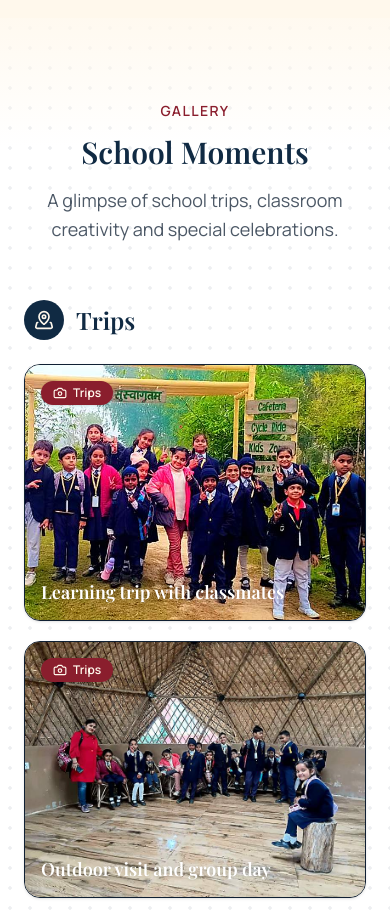
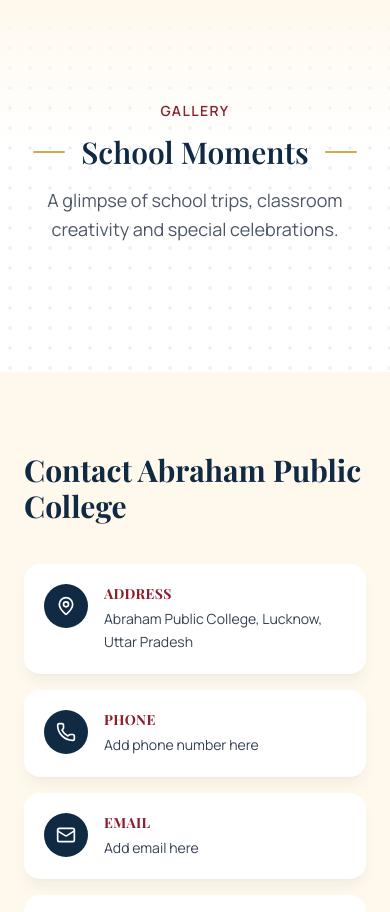
Before and after one commit to shopfrontstudio/Abraham-public-college, a React (Vite) app: page / in a window 390 px wide. Shown: the part 4640-5552 px from the top of the page. Built offline with nearby package versions, Linux system fonts and the light colour scheme; a web font is replaced by a local one.

Commit message:
Restore gallery stickers with stacked photo viewer

```diff
--- a/src/components/Gallery.jsx
+++ b/src/components/Gallery.jsx
@@ -1,53 +1,204 @@
-import { Camera, MapPinned, Sparkles } from "lucide-react";
+import { useState } from "react";
+import { Building2, Camera, ChevronLeft, ChevronRight, MapPinned, School, Sparkles, Users, X } from "lucide-react";
 import { content } from "../content";
 import Reveal, { RevealGroup, RevealItem } from "./Reveal";
-import TiltCard from "./TiltCard";
+import { DashedHeading } from "./Approach";
 
-const groupStyles = {
-  Trips: {
+const categoryStyles = {
+  navy: {
+    icon: Building2,
+    gradient: "from-navy to-navy-deep",
+    chip: "bg-white/90 text-navy",
+  },
+  maroon: {
+    icon: School,
+    gradient: "from-maroon to-maroon-dark",
+    chip: "bg-white/90 text-maroon",
+  },
+  gold: {
+    icon: Users,
+    gradient: "from-gold to-[#a87c2a]",
+    chip: "bg-navy/90 text-cream",
+  },
+  green: {
     icon: MapPinned,
-    sectionClass: "md:grid-cols-2",
-    cardClass: "aspect-[4/3]",
-    stickerClass: "bg-maroon text-cream",
+    gradient: "from-green-accent to-navy",
+    chip: "bg-white/90 text-green-accent",
   },
-  Activities: {
+  blue: {
     icon: Sparkles,
-    sectionClass: "sm:grid-cols-2 lg:grid-cols-3",
-    cardClass: "aspect-[5/4]",
-    stickerClass: "bg-gold text-navy",
+    gradient: "from-blue-accent to-navy",
+    chip: "bg-white/90 text-blue-accent",
   },
 };
 
-function GalleryCard({ item, group, index }) {
-  const style = groupStyles[group.label];
+function imagePath(path) {
+  if (!path) return "";
+  if (/^https?:\/\//.test(path)) return path;
+  return `${import.meta.env.BASE_URL}${path.replace(/^\//, "")}`;
+}
+
+function GallerySticker({ category, onOpen }) {
+  const style = categoryStyles[category.accent] ?? categoryStyles.navy;
+  const CategoryIcon = style.icon;
+  const hasPhotos = category.items.length > 0;
+  const previewPhotos = category.items.slice(0, 4);
 
   return (
-    <TiltCard
-      max={group.label === "Trips" ? 4 : 3}
-      className={`group relative w-full overflow-hidden rounded-2xl border border-gold-light bg-cream shadow-sm transition-shadow duration-300 hover:shadow-xl hover:shadow-navy/10 ${style.cardClass}`}
+    <button
+      type="button"
+      onClick={() => hasPhotos && onOpen(category)}
+      className={`group relative aspect-[4/3] w-full overflow-hidden rounded-2xl text-left shadow-lg shadow-navy/10 ring-1 ring-transparent transition-all duration-300 hover:-translate-y-1.5 hover:shadow-2xl hover:shadow-navy/15 hover:ring-gold/45 focus-visible:ring-2 focus-visible:ring-gold ${hasPhotos ? "cursor-pointer" : "cursor-default"}`}
+      aria-label={hasPhotos ? `Open ${category.label} gallery` : category.label}
     >
+      <div className={`absolute inset-0 bg-gradient-to-br ${style.gradient}`} />
+      <div className="absolute inset-0 bg-gradient-to-t from-black/55 via-black/0 to-white/10" />
+
+      {hasPhotos ? (
+        <div className="absolute inset-0">
+          {previewPhotos.map((item, index) => (
             <img
-        src={item.image}
-        alt={item.alt}
-        loading={index > 1 ? "lazy" : "eager"}
-        className="h-full w-full object-cover transition-transform duration-700 ease-out group-hover:scale-105"
+              key={item.image}
+              src={imagePath(item.image)}
+              alt=""
+              loading="lazy"
+              aria-hidden="true"
+              className={`absolute left-1/2 top-1/2 h-[70%] w-[76%] rounded-xl border-2 border-white/80 object-cover shadow-2xl transition-all duration-500 ease-out group-hover:scale-105 group-focus-visible:scale-105 ${
+                index === 0
+                  ? "-translate-x-1/2 -translate-y-1/2 rotate-[-7deg] group-hover:-translate-x-[58%] group-hover:-translate-y-[54%] group-hover:rotate-[-13deg]"
+                  : index === 1
+                    ? "-translate-x-[46%] -translate-y-[47%] rotate-[5deg] group-hover:-translate-x-[43%] group-hover:-translate-y-[53%] group-hover:rotate-[10deg]"
+                    : index === 2
+                      ? "-translate-x-[52%] -translate-y-[43%] rotate-[13deg] group-hover:-translate-x-[36%] group-hover:-translate-y-[37%] group-hover:rotate-[18deg]"
+                      : "-translate-x-[48%] -translate-y-[49%] rotate-[-1deg] group-hover:-translate-x-[50%] group-hover:-translate-y-[39%] group-hover:rotate-[2deg]"
+              }`}
+              style={{ zIndex: index + 1 }}
             />
-      <div className="absolute inset-0 bg-gradient-to-t from-navy-dark/75 via-navy-dark/10 to-transparent" />
-      <span
-        className={`absolute left-4 top-4 inline-flex items-center gap-1.5 rounded-full px-3 py-1 font-body text-xs font-semibold shadow-sm ${style.stickerClass}`}
+          ))}
+          <div className="absolute inset-0 bg-gradient-to-t from-navy-deep/75 via-navy-deep/10 to-transparent" />
+        </div>
+      ) : (
+        <div className="absolute inset-0 opacity-80 transition-transform duration-500 group-hover:scale-105">
+          <div className="absolute left-[18%] top-[18%] h-20 w-20 rounded-full bg-white/10 blur-2xl" />
+          <div className="absolute bottom-[16%] right-[14%] h-28 w-28 rounded-full bg-gold/20 blur-3xl" />
+        </div>
+      )}
+
+      <span className={`absolute left-4 top-4 inline-flex items-center gap-2 rounded-full px-3 py-1.5 font-body text-xs font-bold shadow-sm ${style.chip}`}>
+        <CategoryIcon className="h-4 w-4" aria-hidden="true" />
+        {hasPhotos ? `${category.items.length} photos` : "Sticker"}
+      </span>
+
+      <span className="absolute bottom-4 left-4 right-4 flex items-center justify-between gap-3">
+        <span className="font-body text-sm font-bold text-white drop-shadow md:text-base">
+          {category.label}
+        </span>
+        {hasPhotos && (
+          <span className="flex h-8 w-8 shrink-0 items-center justify-center rounded-full bg-white/90 text-navy shadow-sm transition-transform duration-300 group-hover:translate-x-1">
+            <Camera className="h-4 w-4" aria-hidden="true" />
+          </span>
+        )}
+      </span>
+    </button>
+  );
+}
+
+function GalleryModal({ category, onClose }) {
+  const [activeIndex, setActiveIndex] = useState(0);
+  const activeItem = category.items[activeIndex];
+
+  const showPrevious = () => {
+    setActiveIndex((index) => (index === 0 ? category.items.length - 1 : index - 1));
+  };
+
+  const showNext = () => {
+    setActiveIndex((index) => (index === category.items.length - 1 ? 0 : index + 1));
+  };
+
+  return (
+    <div
+      className="fixed inset-0 z-[80] flex items-center justify-center bg-navy-deep/55 px-4 py-8 backdrop-blur-sm"
+      role="dialog"
+      aria-modal="true"
+      aria-label={`${category.label} photos`}
+      onClick={onClose}
     >
-        <Camera className="h-3.5 w-3.5" aria-hidden="true" />
-        {group.sticker}
-      </span>
-      <p className="absolute bottom-4 left-4 right-4 font-heading text-lg font-semibold leading-tight text-white drop-shadow">
-        {item.label}
+      <div
+        className="relative max-h-[88vh] w-full max-w-5xl overflow-hidden rounded-3xl border border-white/35 bg-white/20 shadow-2xl shadow-navy/35 backdrop-blur-2xl"
+        onClick={(event) => event.stopPropagation()}
+      >
+        <div className="absolute inset-0 bg-gradient-to-br from-white/45 via-cream/25 to-white/10" aria-hidden="true" />
+        <div className="relative grid gap-5 p-4 md:grid-cols-[1fr_16rem] md:p-6">
+          <div className="relative overflow-hidden rounded-2xl bg-navy-deep/20">
+            <img
+              src={imagePath(activeItem.image)}
+              alt={activeItem.alt}
+              className="max-h-[62vh] min-h-[18rem] w-full object-contain"
+            />
+            <button
+              type="button"
+              onClick={showPrevious}
+              className="absolute left-3 top-1/2 flex h-10 w-10 -translate-y-1/2 items-center justify-center rounded-full bg-white/85 text-navy shadow-lg transition-colors hover:bg-white"
+              aria-label="Previous photo"
+            >
+              <ChevronLeft className="h-5 w-5" aria-hidden="true" />
+            </button>
+            <button
+              type="button"
+              onClick={showNext}
+              className="absolute right-3 top-1/2 flex h-10 w-10 -translate-y-1/2 items-center justify-center rounded-full bg-white/85 text-navy shadow-lg transition-colors hover:bg-white"
+              aria-label="Next photo"
+            >
+              <ChevronRight className="h-5 w-5" aria-hidden="true" />
+            </button>
+          </div>
+
+          <div className="flex min-h-0 flex-col">
+            <div className="flex items-start justify-between gap-4">
+              <div>
+                <p className="font-body text-xs font-bold uppercase tracking-[0.22em] text-maroon">
+                  {category.label}
                 </p>
-    </TiltCard>
+                <h3 className="mt-2 font-heading text-2xl font-bold text-navy">
+                  {activeItem.label}
+                </h3>
+              </div>
+              <button
+                type="button"
+                onClick={onClose}
+                className="flex h-10 w-10 shrink-0 items-center justify-center rounded-full bg-white/85 text-navy shadow-sm transition-colors hover:bg-white"
+                aria-label="Close gallery"
+              >
+                <X className="h-5 w-5" aria-hidden="true" />
+              </button>
+            </div>
+
+            <div className="mt-5 grid max-h-72 grid-cols-3 gap-3 overflow-y-auto pr-1 md:grid-cols-2">
+              {category.items.map((item, index) => (
+                <button
+                  key={item.image}
+                  type="button"
+                  onClick={() => setActiveIndex(index)}
+                  className={`aspect-square overflow-hidden rounded-xl border-2 bg-white/35 transition-all ${
+                    activeIndex === index ? "border-gold shadow-lg shadow-gold/20" : "border-white/55 opacity-80 hover:opacity-100"
+                  }`}
+                  aria-label={`View ${item.label}`}
+                >
+                  <img src={imagePath(item.image)} alt="" className="h-full w-full object-cover" aria-hidden="true" />
+                </button>
+              ))}
+            </div>
+          </div>
+        </div>
+      </div>
+    </div>
   );
 }
 
 function Gallery() {
   const { gallery } = content;
+  const [selectedCategory, setSelectedCategory] = useState(null);
+  const categories = gallery.categories ?? [];
 
   return (
     <section className="relative overflow-hidden bg-white py-20 md:py-28">
@@ -61,7 +212,7 @@
               Gallery
             </span>
             <h2 className="mt-3 font-heading text-3xl font-semibold text-navy md:text-4xl">
-              {gallery.heading}
+              <DashedHeading>{gallery.heading}</DashedHeading>
             </h2>
             <p className="mt-4 font-body text-lg leading-relaxed text-ink/75">
               {gallery.intro}
@@ -69,36 +220,18 @@
           </div>
         </Reveal>
 
-        <div className="mt-14 space-y-16">
-          {gallery.groups.map((group) => {
-            const style = groupStyles[group.label];
-            const GroupIcon = style.icon;
-
-            return (
-              <div key={group.label}>
-                <Reveal>
-                  <div className="mb-6 flex items-center gap-3">
-                    <span className="flex h-10 w-10 items-center justify-center rounded-full bg-navy text-cream">
-                      <GroupIcon className="h-5 w-5" aria-hidden="true" />
-                    </span>
-                    <h3 className="font-heading text-2xl font-semibold text-navy">
-                      {group.label}
-                    </h3>
-                  </div>
-                </Reveal>
-
-                <RevealGroup className={`grid gap-5 ${style.sectionClass}`} stagger={0.07}>
-                  {group.items.map((item, index) => (
-                    <RevealItem key={item.image}>
-                      <GalleryCard item={item} group={group} index={index} />
+        <RevealGroup className="mt-12 grid grid-cols-1 gap-5 sm:grid-cols-2 lg:grid-cols-5" stagger={0.07}>
+          {categories.map((category) => (
+            <RevealItem key={category.label}>
+              <GallerySticker category={category} onOpen={setSelectedCategory} />
             </RevealItem>
           ))}
         </RevealGroup>
       </div>
-            );
-          })}
-        </div>
-      </div>
+
+      {selectedCategory && (
+        <GalleryModal category={selectedCategory} onClose={() => setSelectedCategory(null)} />
+      )}
     </section>
   );
 }
```
Lines whose indentation alone changed are shown as unchanged.
